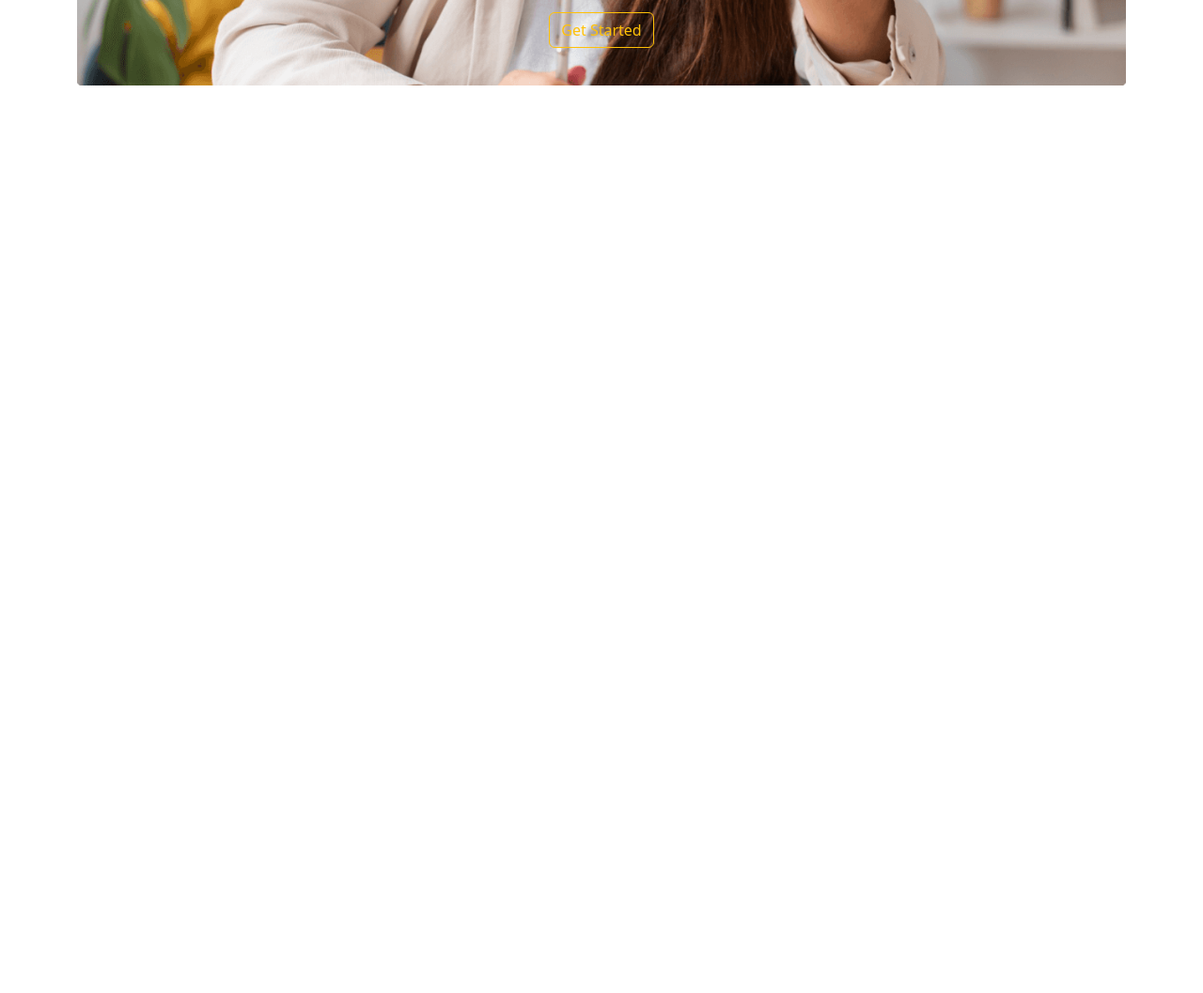
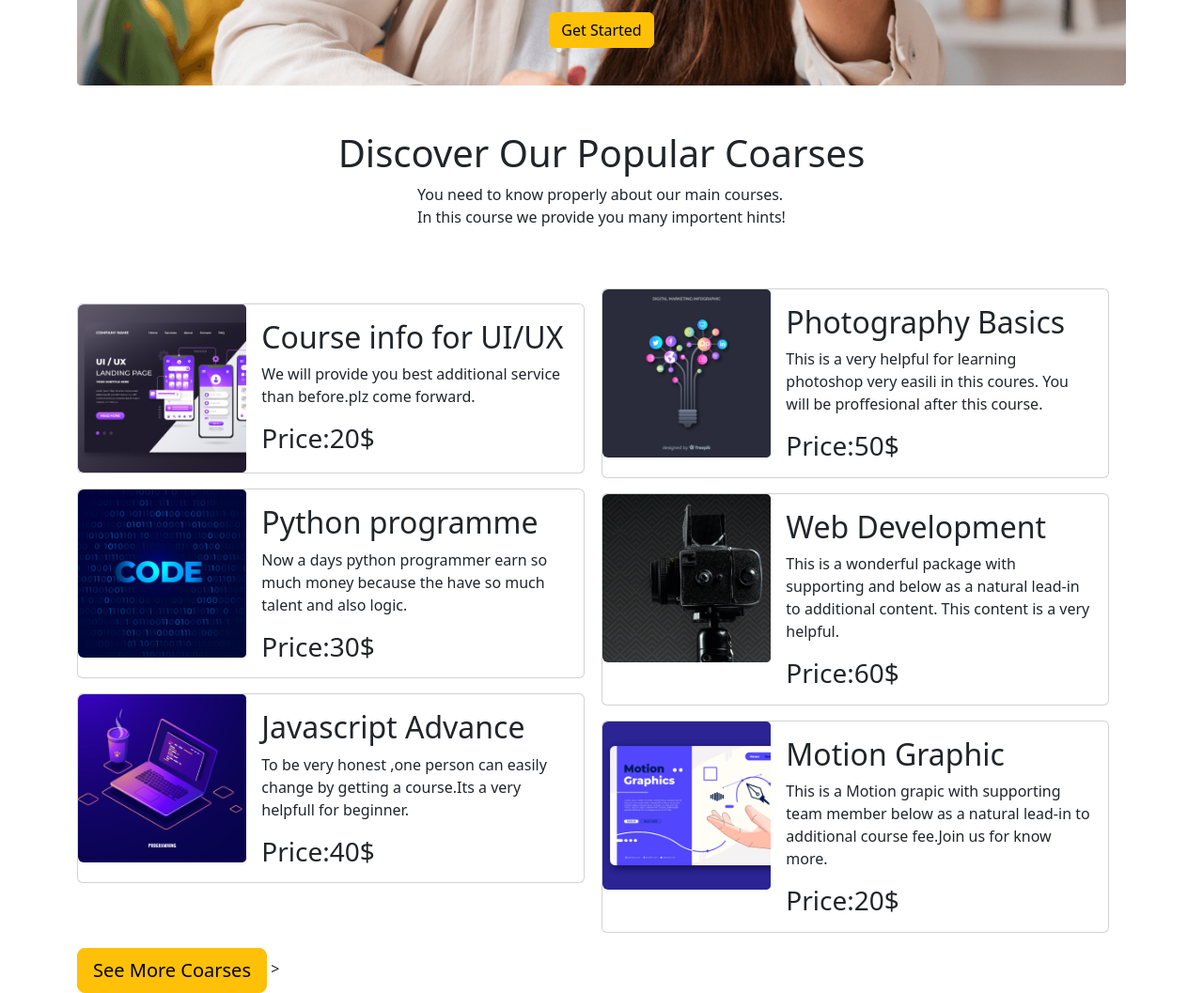
Before and after one commit to jannatulferdausirin/LEARN-EASY-WEBSITE, a plain HTML site: page Index.html in a window 1280 px wide. Shown: the part 573-1630 px from the top of the page at 94% size. Before the commit the page ends 800 px from the top, so only its background shows below. Drawn offline with nearby package versions, Linux system fonts and the light colour scheme.

Commit message:
ain body added

```diff
--- a/Index.html
+++ b/Index.html
@@ -44,39 +44,41 @@
     </header>
     <!-- header section end -->
     <!-------------------
-        main body start
+        slider section start
     --------------------->
     <section class="container">
 
 <div id="carouselExampleInterval" class="carousel slide" data-bs-ride="carousel">
     <div class="carousel-inner my-3">
         <div class="carousel-item active" data-bs-interval="10000">
+
             <img src="images/cover/cover-1.png" class="d-block w-100" alt="its a img">
             <div class="carousel-caption ">
-                <h1>Firstly Strated Digital Learning</h1>
-                <p>Learn easily any kind of digital learning with Learn Easy.Become a proffesional person you might learn and learn more.</p>
+            <h1>Firstly Started Digital Learning</h1>
+            <p>Learn easily any kind of digital learning with Learn Easy.Become a proffesional person you might learn and learn
+                more.</p>
+            <button type="button" class="btn btn-warning">Get Started</button>
 
-            <button type="button" class="btn btn-outline-warning">Get Started
-            </button>
             </div>
         </div>
         <div class="carousel-item" data-bs-interval="2000">
             <img src="images/cover/cover-3.jpg" class="d-block w-100" alt=" its a img">
             <div class="carousel-caption   ">
-            <h1>Firstly Strated Digital Learning</h1>
+            <h1>Firstly Started Digital Learning</h1>
             <p>Learn easily any kind of digital learning with Learn Easy.Join us for more update.You have to cheak it out.</p>
+            <button type="button" class="btn btn-warning">Get Started</button>
 
-            <button type="button" class="btn btn-outline-warning">Get Started</button>
             </div>
         </div>
-        <div class="carousel-item">
+        <!-- <div class="carousel-item">
             <img src="images/cover/cover-2.jpg" class="d-block w-100" alt="its a img">
             <div class="carousel-caption ">
-                <h1>Firstly Strated Digital Learning</h1>
+                <h1>Firstly Started Digital Learning</h1>
                 <p>Learn easily any kind of digital learning with Learn Easy.For being professional its very essential for everybody.</p>
-                <button type="button" class="btn btn-outline-warning">Get Started</button>
+                <button type="button" class="btn btn-warning">Get Started</button>
+
             </div>
-        </div>
+        </div> -->
     </div>
     <button class="carousel-control-prev" type="button" data-bs-target="#carouselExampleInterval" data-bs-slide="prev">
         <span class="carousel-control-prev-icon" aria-hidden="true"></span>
@@ -87,18 +89,128 @@
         <span class="visually-hidden">Next</span>
     </button>
 </div>
+</section>
+
+<!------- slider section end -------->
+
+<!-------------------------------
+     Discover our popular start
+------------------------------- -->
+<section class="container">
+    <div class="discover d-flex  flex-column                align-items-center justify-content-center my-5">
+        <h1>Discover Our Popular Coarses</h1>
+        <p>You need to know properly about our main courses.<br>In this course we provide you many importent hints!</p>
+    </div>
+
+    <div class="parent d-flex  ">
+
+        <div class="child my-3 col-lg-6 col-md-6 col col-sm-12 col-12">
+            <div class="card mb-3" style="max-width: 540px;">
+
+                <div class="row g-0 ">
+                    <div class="col-md-4">
+                        <img src="images/course/course-1.png" class="img-fluid rounded-start" alt="course img..">
+                    </div>
+                    <div class="col-md-8">
+                        <div class="card-body">
+                            <h2 class="card-title">Course info for UI/UX</h2>
+                            <p class="card-text">We will provide you best additional service than before.plz come forward.
+                            </p>
+
+                            <h3 class="card-text" font-warning>Price:20$</h3>
+                        </div>
+                    </div>
+                </div>
+            </div>
 
 
+            <div class="card mb-3" style="max-width: 540px;">
+                <div class="row g-0">
+                    <div class="col-md-4">
+                        <img src="images/course/course-2.png" class="img-fluid rounded-start" alt="img">
+                    </div>
+                    <div class="col-md-8">
+                        <div class="card-body">
+                            <h2 class="card-title">Python programme</h2>
+                            <p class="card-text">Now a days python programmer earn so much money because the have so much talent and also logic.</p>
 
+                            <h3 class="card-text" font-warning>Price:30$</h3>
+                        </div>
+                    </div>
+                </div>
+            </div>
 
+            <div class="card mb-3" style="max-width: 540px;">
+                <div class="row g-0">
+                    <div class="col-md-4">
+                        <img src="images/course/course-3.png" class="img-fluid rounded-start" alt="...">
+                    </div>
+                    <div class="col-md-8">
+                        <div class="card-body">
+                            <h2 class="card-title">Javascript Advance</h2>
+                            <p class="card-text">To be very honest ,one person can easily change by getting a course.Its a very helpfull for beginner.</p>
 
+                            <h3 class="card-text" font-warning>Price:40$</h3>
+                        </div>
+                    </div>
+                </div>
+            </div>
+        </div>
+       <div class="child">
+        <div class="card mb-3" style="max-width: 540px;">
+            <div class="row g-0">
+                <div class="col-md-4">
+                    <img src="images/course/course-4.png" class="img-fluid rounded-start" alt="img">
+                </div>
+                <div class="col-md-8">
+                    <div class="card-body">
+                        <h2 class="card-title">Photography Basics</h2>
+                        <p class="card-text">This is a very helpful for learning photoshop very easili in this coures. You will be proffesional after this course.</p>
 
+                        <h3 class="card-text" font-warning>Price:50$</h3>
+                    </div>
+                </div>
+            </div>
+        </div>
 
+        <div class="card mb-3" style="max-width: 540px;">
+            <div class="row g-0">
+                <div class="col-md-4">
+                    <img src="images/course/course-5.png" class="img-fluid rounded-start" alt="img">
+                </div>
+                <div class="col-md-8">
+                    <div class="card-body">
+                        <h2 class="card-title">Web Development</h2>
+                        <p class="card-text">This is a wonderful package with supporting and below as a natural lead-in to additional
+                            content. This content is a very helpful.</p>
 
+                        <h3 class="card-text" font-warning>Price:60$</h3>
+                    </div>
+                </div>
+            </div>
+        </div>
 
+        <div class="card mb-3" style="max-width: 540px;">
+            <div class="row g-0">
+                <div class="col-md-4">
+                    <img src="images/course/course-6.png" class="img-fluid rounded-start" alt="img">
+                </div>
+                <div class="col-md-8">
+                    <div class="card-body">
+                        <h2 class="card-title">Motion Graphic</h2>
+                        <p class="card-text">This is a Motion grapic with supporting team member below as a natural lead-in to additional
+                            course fee.Join us for know more.</p>
 
+                        <h3 class="card-text" font-warning>Price:20$</h3>
+                    </div>
+                </div>
+            </div>
+        </div>
+       </div>
+    </div>
 
-
+    <button type="button" class="btn d- flex align-items-center btn-warning btn-lg">See More Coarses</button>
+>
     </section>
 
 
```
